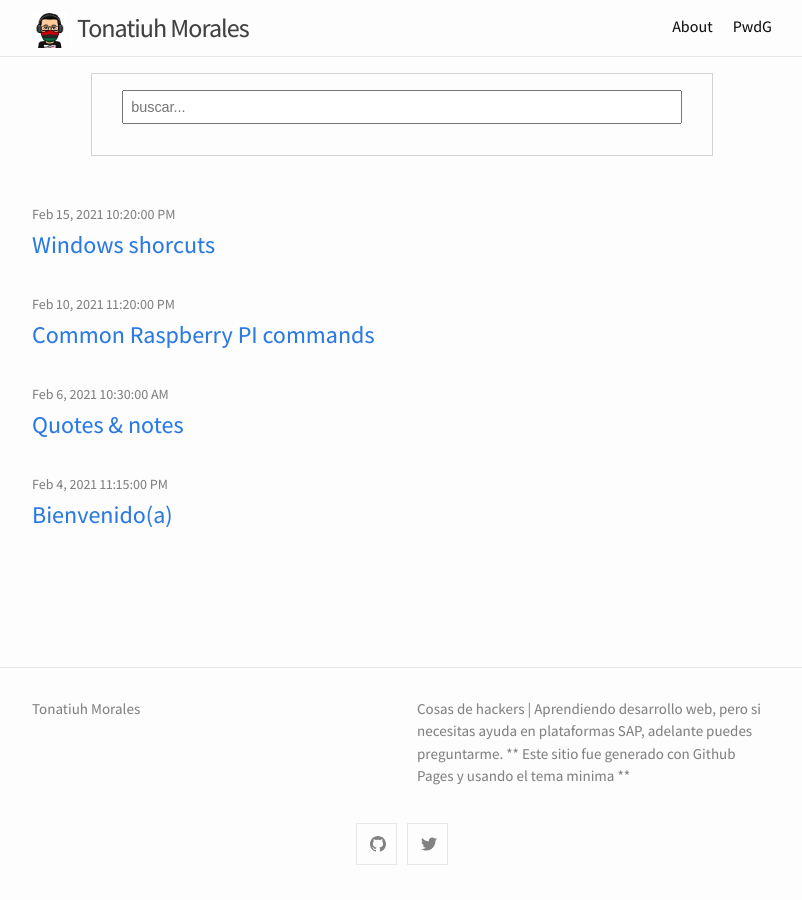
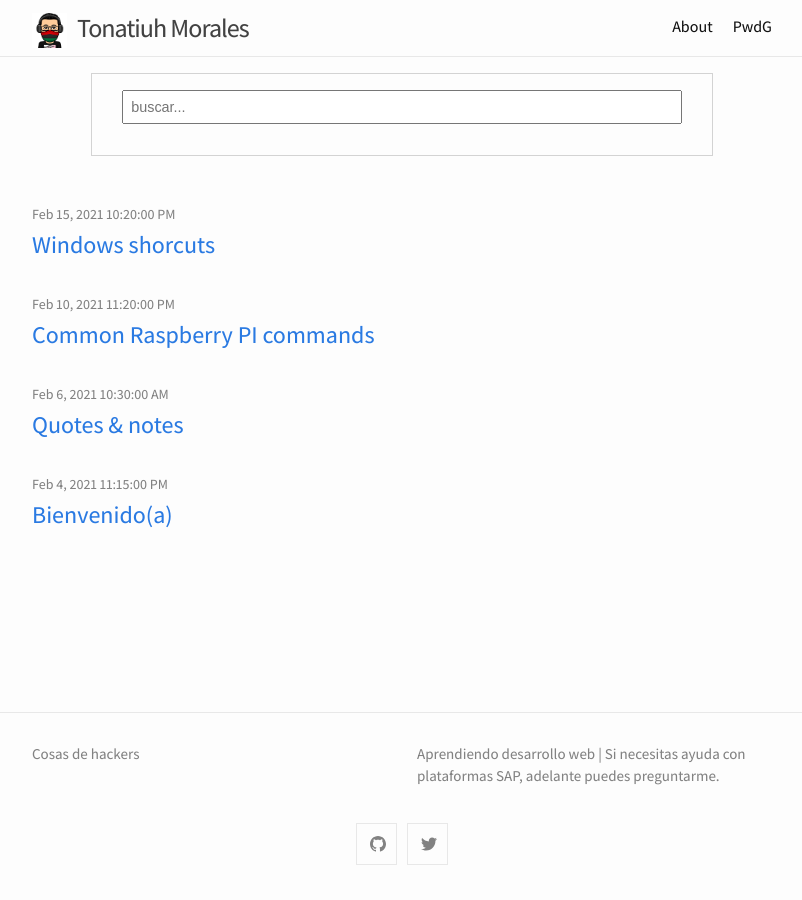
Before and after one commit to blackc0mb/blackc0mb.github.io, a Jekyll site: the page built from index.md, in a window 1280 px wide. Shown: the whole page, without its empty margins (238-1040 px from the left). Built offline with Jekyll 4.4.1, drawn with Linux system fonts in a browser that asks for light colours; comment, search, counter and statistics services are not loaded.

Commit message:
site description changed

```diff
--- a/_config.yml
+++ b/_config.yml
@@ -1,10 +1,9 @@
 title: Tonatiuh Morales
 author:
-  name: Tonatiuh Morales
+  name: Cosas de hackers
   #email: your-email@domain.com
 description:
-  Cosas de hackers | Aprendiendo desarrollo web, pero si necesitas ayuda en plataformas SAP, adelante puedes preguntarme.
-  ** Este sitio fue generado con Github Pages y usando el tema minima **
+  Aprendiendo desarrollo web | Si necesitas ayuda con plataformas SAP, adelante puedes preguntarme.
 
 show_excerpts: false # set to true to show excerpts on the homepage
 
```
